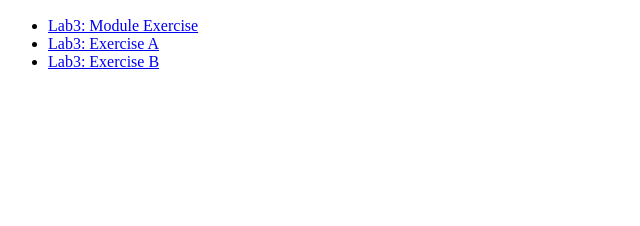
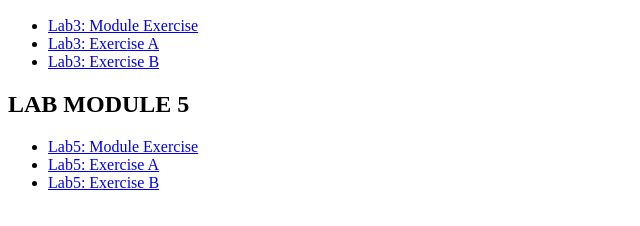
Before and after one commit to AkmalArsyad061/S78569_CSF3133_K2, a plain HTML site: page index.html in a window 1280 px wide. Shown: the part 110-336 px from the top of the page, without its empty margins (0-640 px from the left). Drawn offline with Linux system fonts and the light colour scheme.

Commit message:
Update index.html

```diff
--- a/index.html
+++ b/index.html
@@ -15,5 +15,12 @@
             <li><a href="LAB 3/lab3Excersie/Lab3.html">Lab3: Exercise B</a></li>
         </ul>
 
+             <h2>LAB MODULE 5</h2>
+        <ul>
+            <li><a href="LAB5/LAB5EXERCISE/umt.html">Lab5: Module Exercise</a></li>
+            <li><a href="LAB5/LAB5EXERCISE/umt.html">Lab5: Exercise A </a></li>
+            <li><a href="LAB5/LAB5EXERCISE/umt.html">Lab5: Exercise B</a></li>
+        </ul>
+
     </body>
 </html>
```
